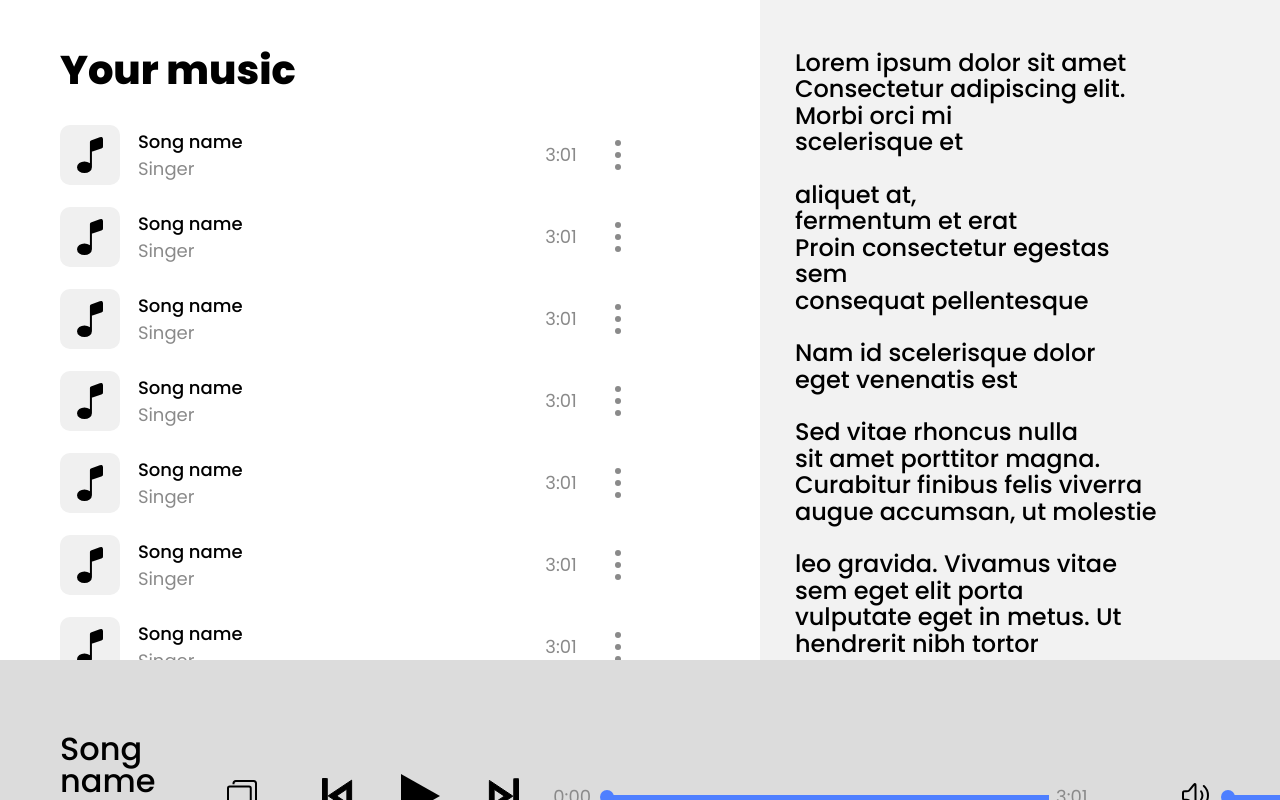
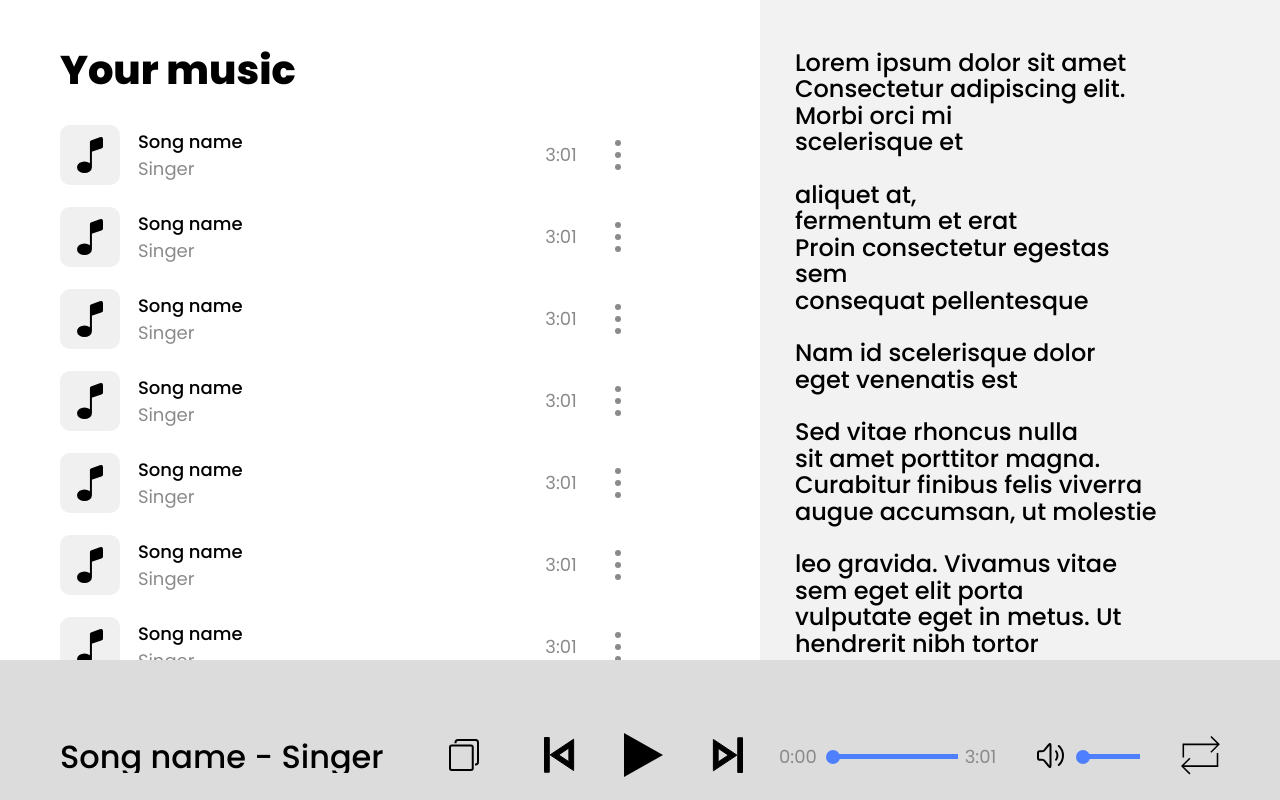
Before and after one commit to IvanZemsky/s-audio-1, a React (Create React App) app: page / in a window 1280 px wide. Built offline with nearby package versions, Linux system fonts and the light colour scheme.

Commit message:
interface rework 3

```diff
--- a/src/components/Controls/Controls.jsx
+++ b/src/components/Controls/Controls.jsx
@@ -22,7 +22,7 @@ function Controls() {
         <audio src="../../song-data/song-files/battle-of-the-dragons.mp3"></audio>
 
         <div className="controls-common">
-          <div className="controls-name-wrap">
+          <div className="controls-info-wrap">
             <p className="controls-info">Song name - Singer</p>
           </div>
 
--- a/src/components/Controls/Controls.scss
+++ b/src/components/Controls/Controls.scss
@@ -13,9 +13,9 @@
 .controls-content{
    display: grid;
    grid-template-rows: auto;
-   grid-template-columns: minmax(auto, 685px) 1fr;
+   grid-template-columns: 685px 1fr;
    align-items: center;
-   gap: 34px; /* percent and two values */
+   gap: 34px;
    width: 100%;
    height: 90px;
    padding: 23px 0;
@@ -30,13 +30,18 @@
 }
 
 .controls-additional{
-   gap: 94px; /* percent and two values */
+   gap: 9.21%;
 }
 
-.controls-info{
+.controls-info-wrap{
    margin-right: 65px;
-   font-size: 32px;
-   font-weight: 500;
+   overflow: hidden;
+
+   .controls-info{
+      font-size: 32px;
+      font-weight: 500;
+      white-space: nowrap;
+   }
 }
 
 #copySongInfo{
@@ -52,7 +57,8 @@
 .controls-buttons{
    display: flex;
    justify-content: space-between;
-   gap: 48px;
+   gap: 49px;
+   width: 29.01%;
    max-width: 310px;
 
    button{
@@ -78,6 +84,7 @@
 .controls-timeline{
    display: flex;
    align-items: center;
+   width: 53.24%;
 
    p:nth-child(1){
       margin-right: 11px;
@@ -90,7 +97,7 @@
    }
 
    #songTimeline{
-      width: 447px;
+      width: 83.85%;
       margin-right: 7px;
    }
 }
@@ -98,7 +105,6 @@
 #songTimeline,
 #songVolume{
    -webkit-appearance: none;
-   width: 100%;
    height: 5px;
    background-color: $main-blue;
    cursor: pointer;
@@ -117,10 +123,11 @@
 .controls-volume{
    display: flex;
    align-items: center;
+   width: 25.38%;
    gap: 14px;
 
    #songVolume{
-      width: 225px;
+      width: 96.59%;
    }
 
    .controls-volume_img svg{
@@ -130,8 +137,8 @@
 }
 
 #repeatSong{
+   flex-shrink: 0;
    cursor: pointer;
-   margin-left: auto;
 
    .controls-repeat{
       width: 39px;
```
